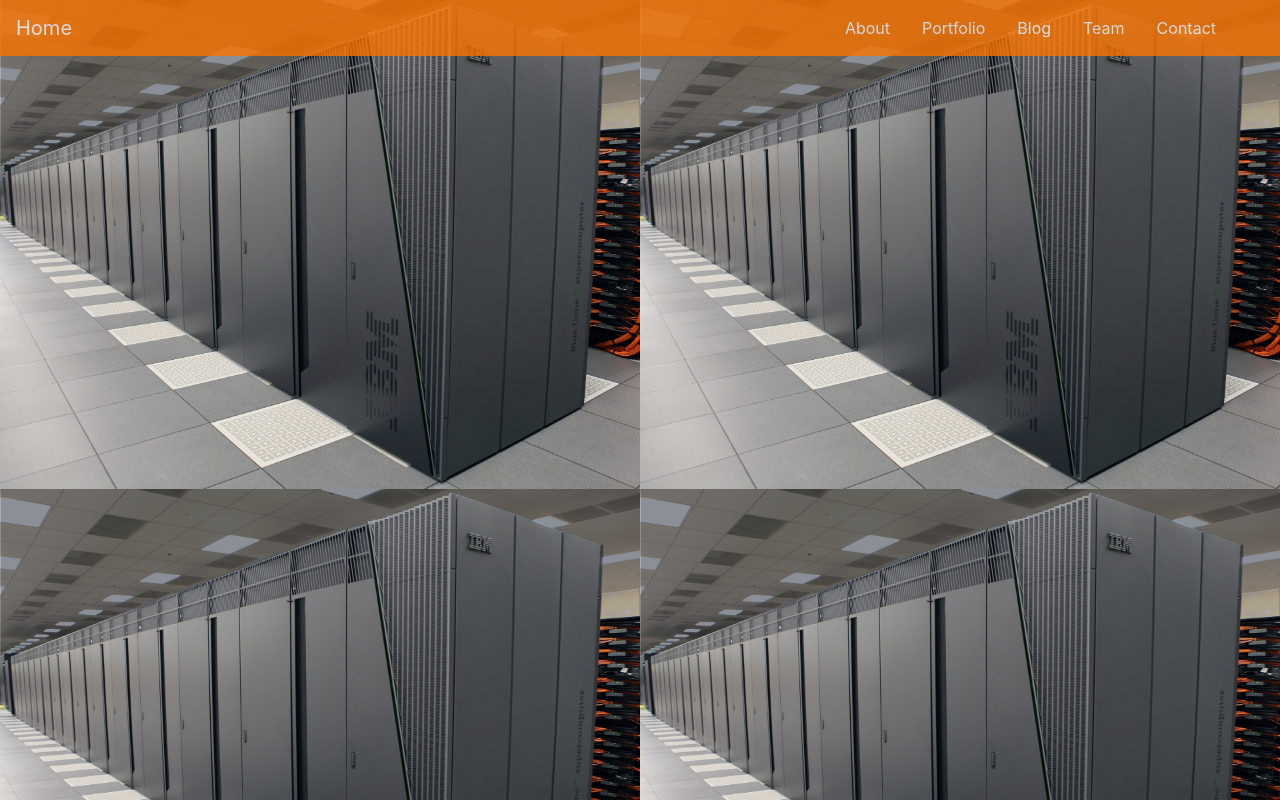
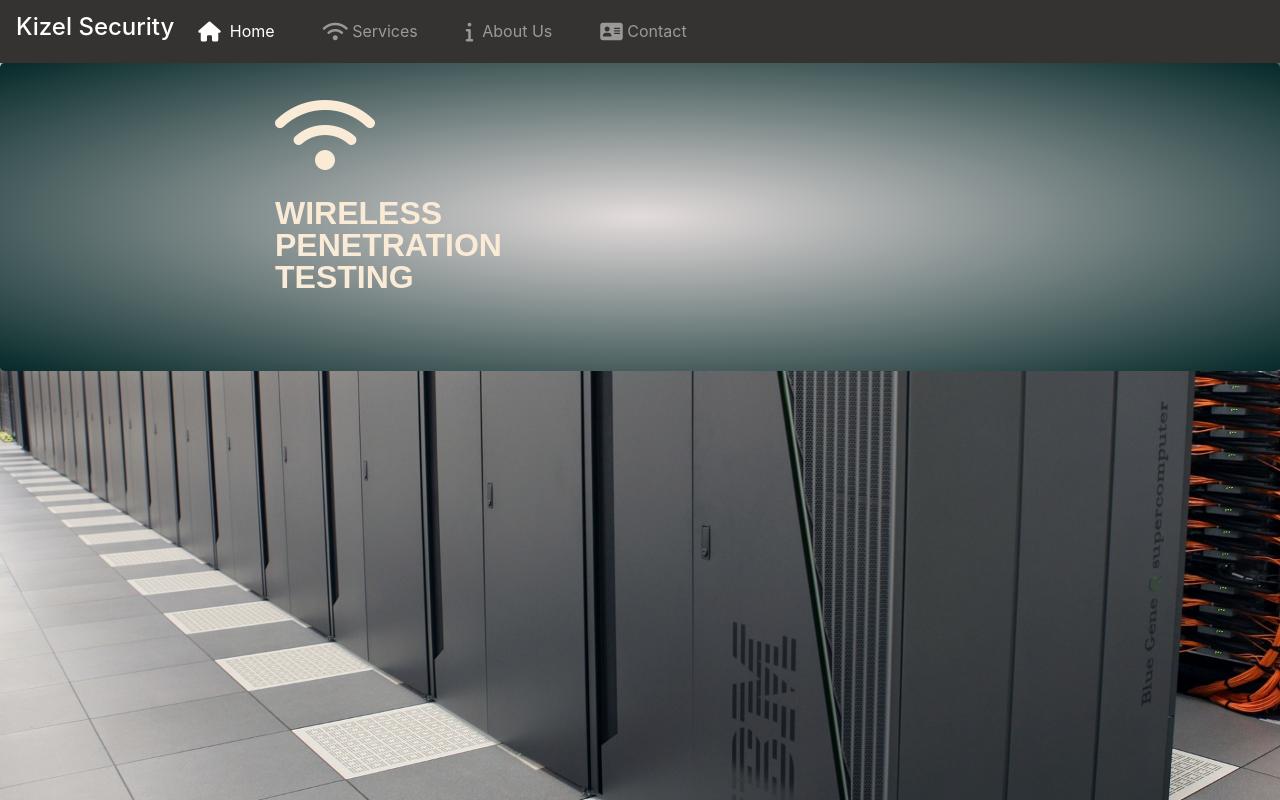
Before and after one commit to stepanRybak/Portfolio, a website: page index.html in a window 1280 px wide. Drawn offline with nearby package versions, Linux system fonts and the light colour scheme.

Commit message:
jambotron

```diff
--- a/css/styles.css
+++ b/css/styles.css
@@ -1,13 +1,26 @@
-.navbar{ background:#F97300;}
+.navbar{ background:rgb(53, 51, 50);}
 .nav-link , .navbar-brand{ color: #f4f4f4; cursor: pointer;}
-.nav-link{ margin-right: 1em !important;}
-.nav-link:hover{ background: #f4f4f4; color: #f97300; }
+.nav-link{ margin-right: 2em;}
+.nav-link:hover{ background: #5b768896;
+     transform: scale(1);
+    color: black;
+    border-radius: 10px;
+}
 .navbar-collapse{ justify-content: flex-end;}
-.navbar-toggler{  background:#fff !important;}
+
 
 body {
     background-image: url("../airport-business-cabinets-236093.jpg");
 
-    background-size: 50%, 80%, auto;
-    opacity: 0.8;
+    background-size:  100%, auto;
+    opacity: 0.;
 }
+
+.jumbotron {
+    padding: 70px 30px 70px 30px;
+    margin: 0px auto;
+    background-image: radial-gradient(rgb(228, 220, 220), rgb(6, 41, 41));
+    color: antiquewhite;
+}
+
+.smaller-image{ width: 80px; height: 60px;}
--- a/index.html
+++ b/index.html
@@ -1,5 +1,6 @@
 <!Doctype html >
 <html>
+
 <head>
    <!-- Required meta tags always come first -->
    <meta charset="utf-8">
@@ -8,31 +9,57 @@
 
    <!-- Bootstrap CSS -->
    <link rel="stylesheet" href="node_modules/bootstrap/dist/css/bootstrap.min.css">
+   <link rel="stylesheet" href="node_modules/font-awesome/css/font-awesome.min.css">
+   <link rel="stylesheet" href="node_modules/bootstrap-social/bootstrap-social.css">
    <link rel="stylesheet" href="css/styles.css">
    <title>Penetration Testing </title>
 </head>
+
 <body>
    <!-- navbar -->
-              <nav class="navbar navbar-expand-lg fixed-top ">
-                    <a class="navbar-brand" href="#">Home</a>
-                   <button class="navbar-toggler" type="button" data-toggle="collapse" data-target="#navbarSupportedContent" aria-controls="navbarSupportedContent" aria-expanded="false" aria-label="Toggle navigation">
+   <nav class="navbar navbar-expand-md navbar-dark ">
+         <a class="navbar-brand" href="#"><h4>Kizel Security</h4></a>
+         <button class="navbar-toggler" type="button" data-toggle="collapse" data-target="#navbarTogglerDemo02" aria-controls="navbarTogglerDemo02" aria-expanded="false" aria-label="Toggle navigation">
            <span class="navbar-toggler-icon"></span>
          </button>
-                    <div class="collapse navbar-collapse " id="navbarSupportedContent">     <ul class="navbar-nav mr-4">
-                    <li class="nav-item">
-                        <a class="nav-link" data-value="about" href="#">About</a>        </li>
-                   <li class="nav-item">
-                       <a class="nav-link " data-value="portfolio"href="#">Portfolio</a>
+
+         <div class="collapse navbar-collapse" id="navbarTogglerDemo02">
+           <ul class="navbar-nav mr-auto mt-2 mt-lg-0">
+             <li class="nav-item active">
+               <a class="nav-link" href="#"><span class="fa fa-home fa-lg"></span > &nbsp;Home <span class="sr-only">(current)</span></a>
              </li>
              <li class="nav-item">
-                       <a class="nav-link " data-value="blog" href="#">Blog</a>         </li>
+               <a class="nav-link" href="#"><span class="fa fa-wifi fa-lg"></span>&nbsp;Services</a>
+             </li>
+
              <li class="nav-item">
-                      <a class="nav-link " data-value="team" href="#">         Team</a>       </li>
+                  <a class="nav-link" href="#"><span class="fa fa-info fa-lg"></span>&nbsp; About Us</a>
+                </li>
                 <li class="nav-item">
-                    <a class="nav-link " data-value="contact" href="#">Contact</a>       </li>
+                     <a class="nav-link " href="#"><span class="fa fa-address-card fa-lg"></span>&nbsp;Contact </a>
+                   </li>
            </ul>
          </div>
        </nav>
+
+        <!--Wireless Penetration Testing Heading-->
+    <header class="jumbotron">
+         <div class="container">
+             <div class="row -">
+                <div class="col-sm-3 offset-md-2">
+                    <!---- <img src="wifi.png" class="smaller-image offset-sm-2"/>-->
+                <i class="fa fa-wifi fa-lg " style= "font-size: 80px"  ></i>
+                </div>
+
+             </div>
+             <div class="row">
+                 <div class="col-sm-3 offset-md-2">
+                     <h2 style="font-family:lulo-clean-w01-one-bold,sans-serif; font-weight:bold; line-height:1em; border: 1px; "><br>WIRELESS PENETRATION TESTING</h2>
+                 </div>
+             </div>
+
+         </div>
+     </header>
 
 
    <!----<H1 class="d-none d-sm-block"><p> HHHHHHHHHHHHHHHHHHHHHHHHHHHHHHHHHHHHHHHHHHHHHHHHHHHH</p></H1>-->
@@ -43,4 +70,5 @@
    <script src="node_modules/popper.js/dist/umd/popper.min.js"></script>
    <script src="node_modules/bootstrap/dist/js/bootstrap.min.js"></script>
 </body>
+
 </html>
```
Also changed, not shown: images/airport-business-cabinets-236093.jpg (added), images/audio-304331_1280.png (added), wifi.png (added). Lines whose indentation alone changed are shown as unchanged.
